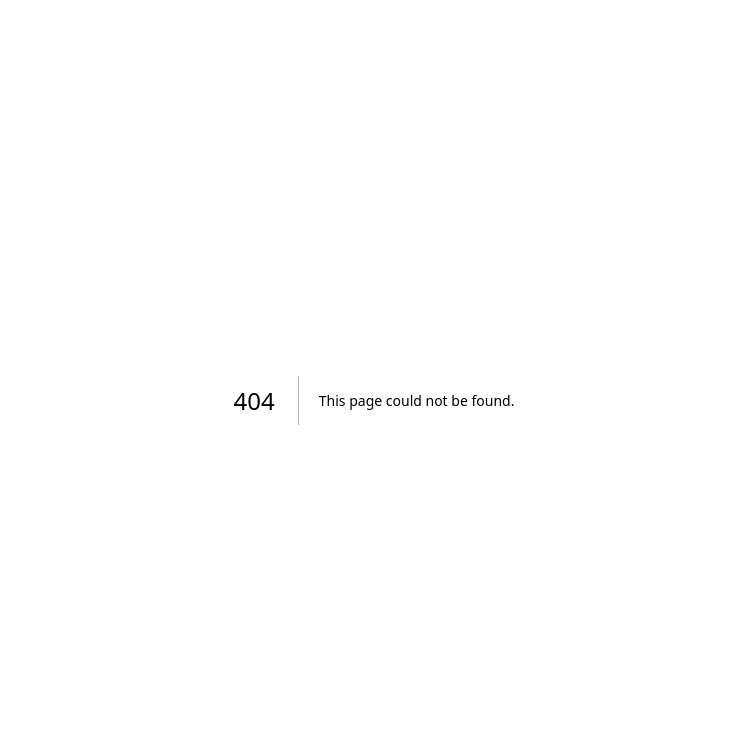
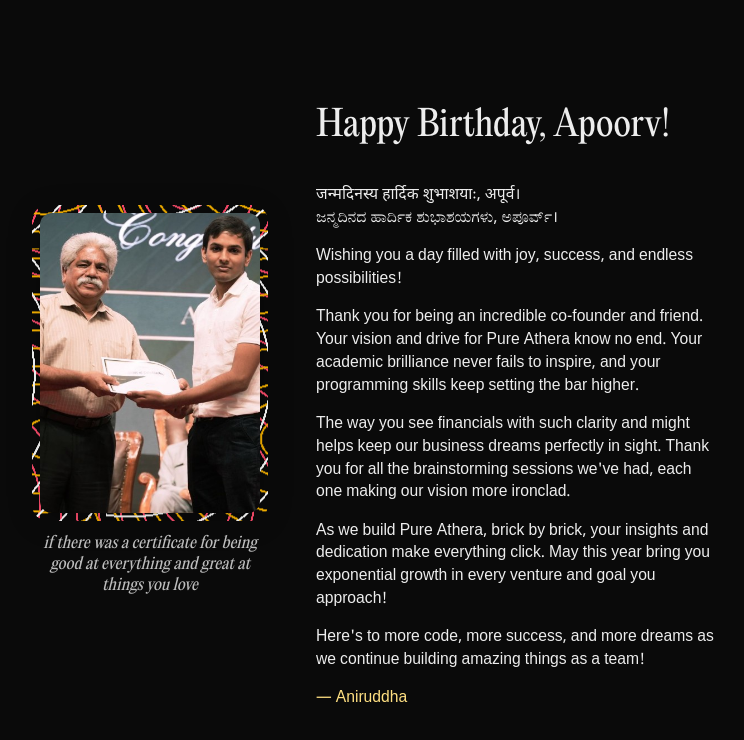
Before and after one commit to Ani07-05/bdayapp, a Next.js app: page /apoorv in a window 1280 px wide. Before the commit this address had no page. Shown: the top 740 px of the page, without its empty margins (266-1010 px from the left). Built offline with nearby package versions, Linux system fonts and the light colour scheme.

Commit message:
pushed apoorv

```diff
--- /dev/null
+++ b/app/apoorv/page.tsx
@@ -0,0 +1,29 @@
+export default function ApoorvPage() {
+  return (
+    <main className="bday-side-layout no-scroll">
+      <div className="confetti-blast">
+        {Array.from({ length: 24 }).map((_, i) => (
+          <span key={i} className={`confetti-piece confetti-piece-${i % 8}`}></span>
+        ))}
+      </div>
+      <figure className="bday-photo-figure">
+        <div className="bday-photo-confetti">
+          <img src="/apoorv.jpg" alt="Apoorv" className="bday-photo-rect" />
+        </div>
+        <figcaption className="bday-photo-legend">if there was a certificate for being good at everything and great at things you love</figcaption>
+      </figure>
+      <section className="bday-message-section">
+        <h1 className="bday-heading">Happy Birthday, Apoorv!</h1>
+        <div className="bday-message-body small-message">
+          <p>जन्मदिनस्य हार्दिक शुभाशयाः, अपूर्व।<br/>ಜನ್ಮದಿನದ ಹಾರ್ದಿಕ ಶುಭಾಶಯಗಳು, ಅಪೂರ್ವ್।</p>
+          <p>Wishing you a day filled with joy, success, and endless possibilities!</p>
+          <p>Thank you for being an incredible co-founder and friend. Your vision and drive for Pure Athera know no end. Your academic brilliance never fails to inspire, and your programming skills keep setting the bar higher.</p>
+          <p>The way you see financials with such clarity and might helps keep our business dreams perfectly in sight. Thank you for all the brainstorming sessions we&apos;ve had, each one making our vision more ironclad.</p>
+          <p>As we build Pure Athera, brick by brick, your insights and dedication make everything click. May this year bring you exponential growth in every venture and goal you approach!</p>
+          <p>Here&apos;s to more code, more success, and more dreams as we continue building amazing things as a team!</p>
+          <p style={{marginTop: '0.5rem', color: '#ffe082'}}>&mdash; Aniruddha</p>
+        </div>
+      </section>
+    </main>
+  );
+}
--- a/app/globals.css
+++ b/app/globals.css
@@ -147,8 +147,14 @@ body {
   100% { background-position: 100px 60px, 80px 60px, 50px 60px; }
 }
 
+.no-scroll {
+  overflow: hidden !important;
+  max-height: 100vh;
+}
+
 .bday-side-layout {
   min-height: 100vh;
+  max-height: 100vh;
   background: #0a0a0a;
   color: #ededed;
   display: flex;
@@ -157,6 +163,7 @@ body {
   gap: 3rem;
   padding: 2rem 1rem;
   flex-wrap: wrap;
+  box-sizing: border-box;
 }
 
 .bday-photo-figure {
@@ -320,3 +327,8 @@ body {
 .confetti-piece-21 { --x: 100px; --y: 160px; --angle: -22deg; }
 .confetti-piece-22 { --x: -40px; --y: 180px; --angle: 14deg; }
 .confetti-piece-23 { --x: 40px; --y: 200px; --angle: -14deg; }
+
+.small-message {
+  font-size: 0.98rem;
+  line-height: 1.45;
+}
--- a/app/lavanya/page.tsx
+++ b/app/lavanya/page.tsx
@@ -1,6 +1,6 @@
 export default function LavanyaPage() {
   return (
-    <main className="bday-side-layout">
+    <main className="bday-side-layout no-scroll">
       <div className="confetti-blast">
         {Array.from({ length: 24 }).map((_, i) => (
           <span key={i} className={`confetti-piece confetti-piece-${i % 8}`}></span>
@@ -10,7 +10,7 @@ export default function LavanyaPage() {
         <div className="bday-photo-confetti">
           <img src="/lavanya.jpeg" alt="Lavanya" className="bday-photo-rect" />
         </div>
-        <figcaption className="bday-photo-legend">trying not to laugh at extremely serious situations</figcaption>
+        <figcaption className="bday-photo-legend">Lavanya at her last birthday celebration</figcaption>
       </figure>
       <section className="bday-message-section">
         <h1 className="bday-heading">Happy Birthday, Lavanya!</h1>
--- a/app/page.tsx
+++ b/app/page.tsx
@@ -1,5 +1,5 @@
 export default function Home() {
-  const friends = ["Lavanya", "TBA", "TBA", "TBA", "TBA"];
+  const friends = ["Lavanya", "Apoorv", "TBA", "TBA", "TBA", "TBA"];
   return (
     <main className="homepage">
       <div className="inline-names">
```
Also changed, not shown: public/apoorv.jpg (added).
